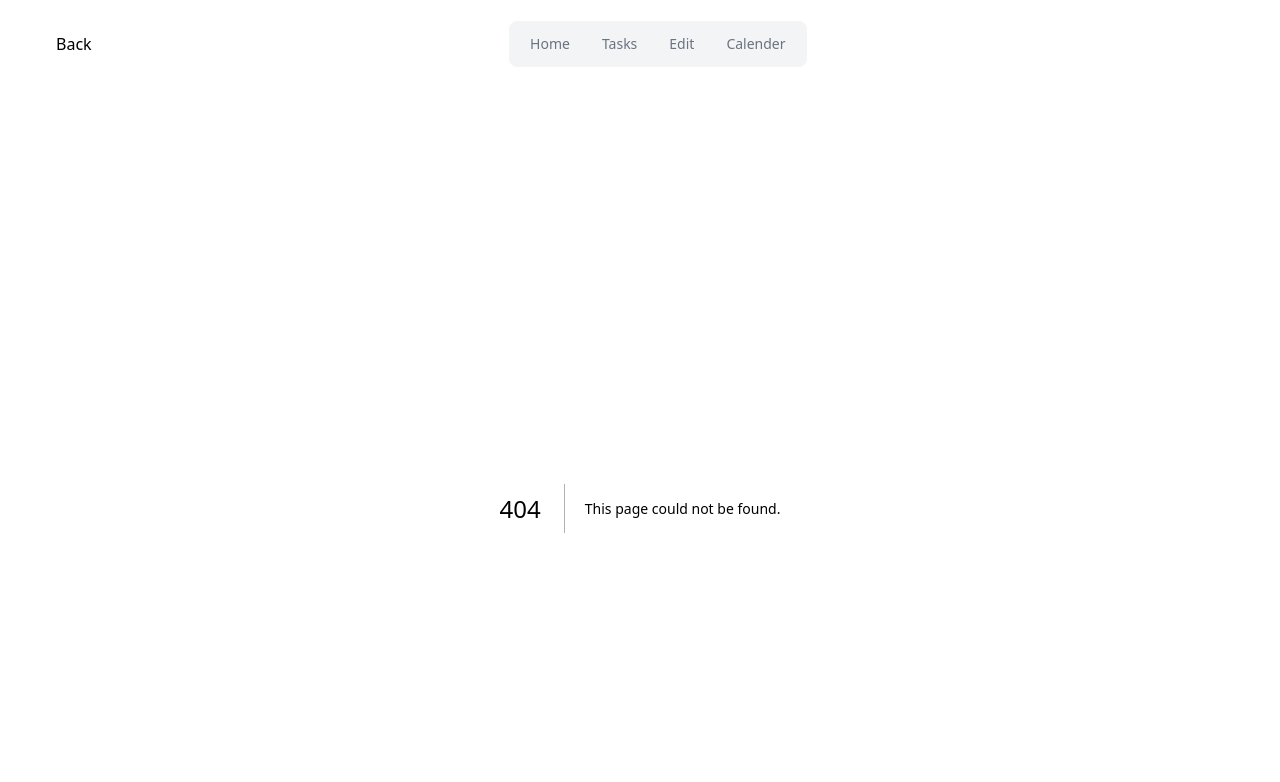
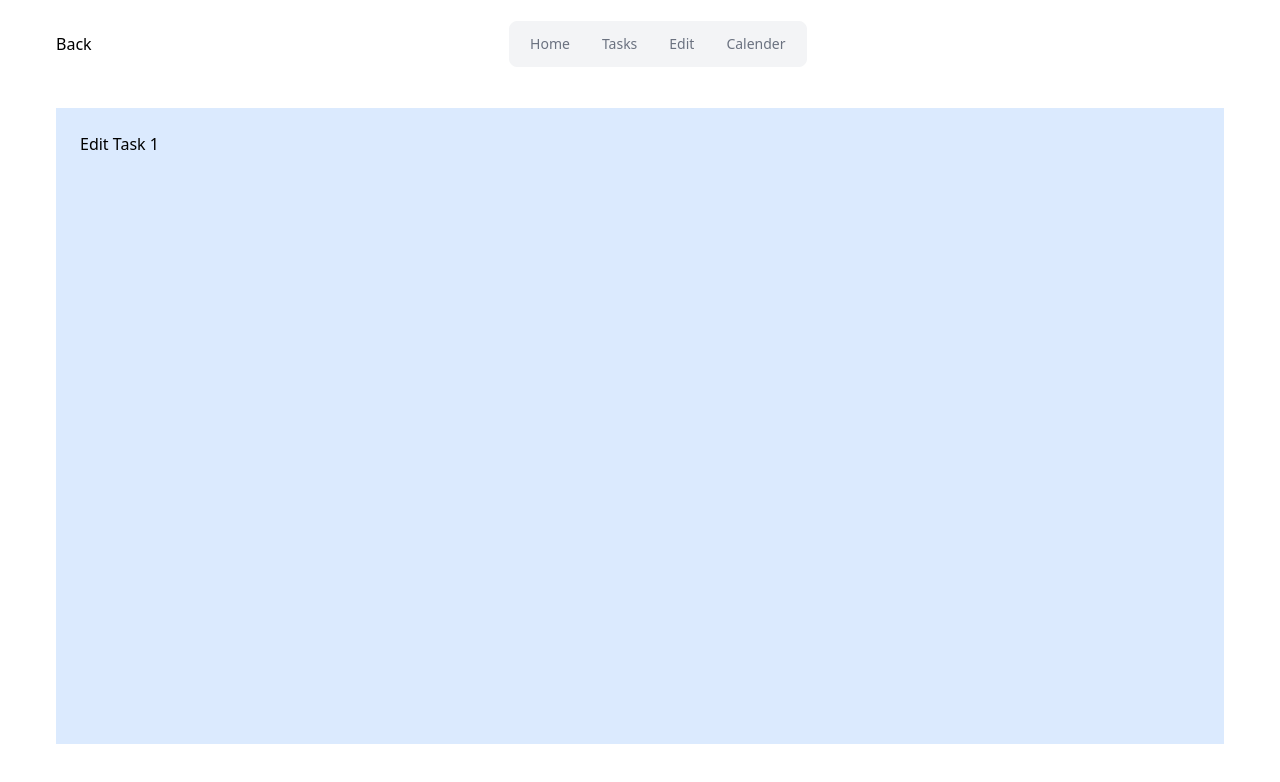
Before and after one commit to BY-SETTON/tododals, a Next.js app: page /edit/1 in a window 1280 px wide. Before the commit this address had no page. Shown: the top 782 px of the page. Built offline with nearby package versions, Linux system fonts and the light colour scheme; no server answers; the database is empty.

Commit message:
task edit file

```diff
--- /dev/null
+++ b/src/app/edit/[id]/layout.tsx
@@ -0,0 +1,12 @@
+import type {Metadata} from "next";
+
+export const metadata: Metadata = {
+  title: "Edit task",
+  description: "Edit your tasks here",
+};
+
+export default function TaskLayout({children}: Readonly<{
+  children: React.ReactNode
+}>) {
+  return <>{children}</>
+}
--- /dev/null
+++ b/src/app/edit/[id]/page.tsx
@@ -0,0 +1,14 @@
+import {kv} from "@vercel/kv";
+
+export default async function EditTaskPage({params}: {
+  params: {
+    id: string
+  }
+}) {
+  const cart = await kv.get<{
+    id: string;
+    quantity: number
+  }[]>(params.id);
+
+  return <div>Edit Task {params.id}</div>
+}
--- a/src/app/edit/layout.tsx
+++ b/src/app/edit/layout.tsx
@@ -6,6 +6,8 @@ export const metadata: Metadata = {
   description: "Edit your tasks here",
 };
 
-export default function EditLayout({children}: Readonly<{ children: React.ReactNode }>) {
-  return (<PageLayout className="bg-green-100">{children}</PageLayout>);
+export default function EditLayout({children}: Readonly<{
+  children: React.ReactNode
+}>) {
+  return (<PageLayout className="bg-blue-100">{children}</PageLayout>);
 }
--- a/src/components/TaskNote/TaskNote.tsx
+++ b/src/components/TaskNote/TaskNote.tsx
@@ -37,8 +37,7 @@ function TaskNote({taskNote, popDirection = PopDirection.LEFT, className}: TaskN
 
   const onEdit = (event: React.MouseEvent<HTMLButtonElement>) => {
     event.stopPropagation();
-
-    console.log('----------EDIT');
+    router.push(`/edit/${taskNote.id}`)
   }
 
   return (
```
